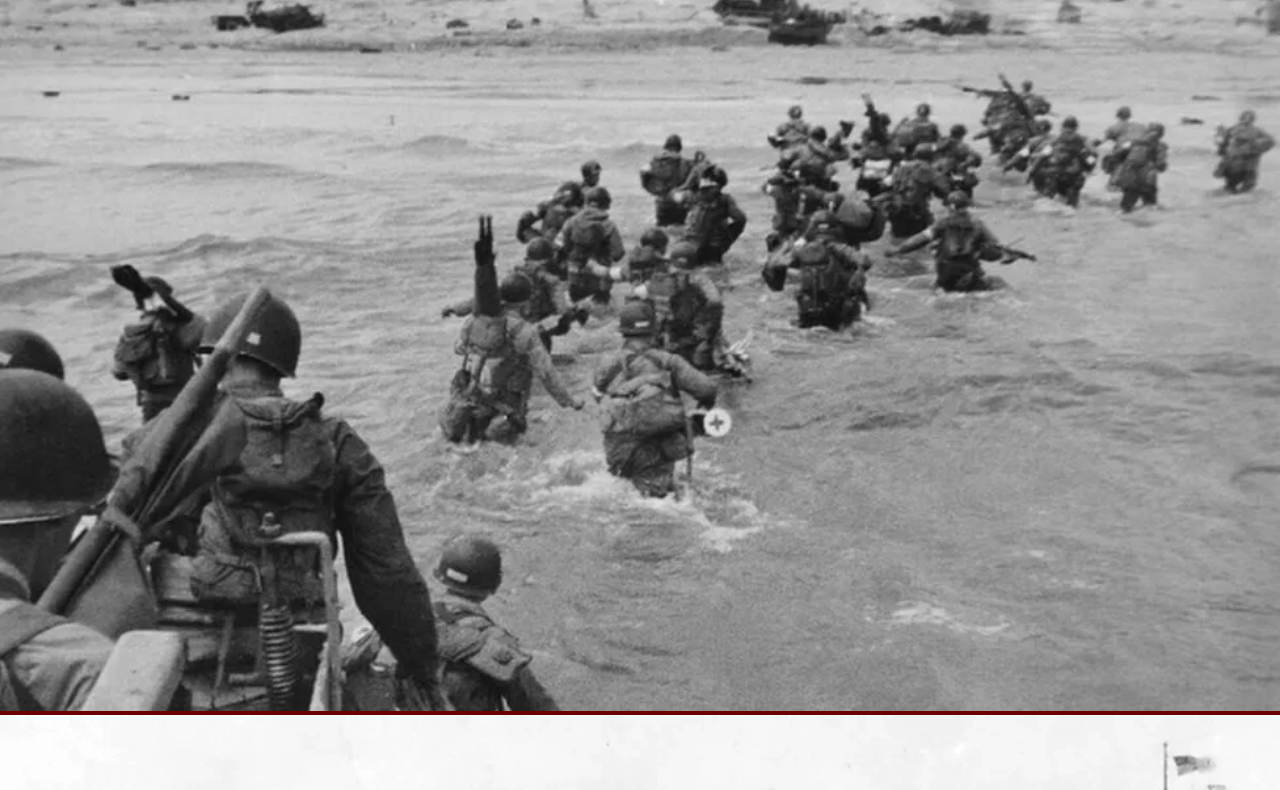
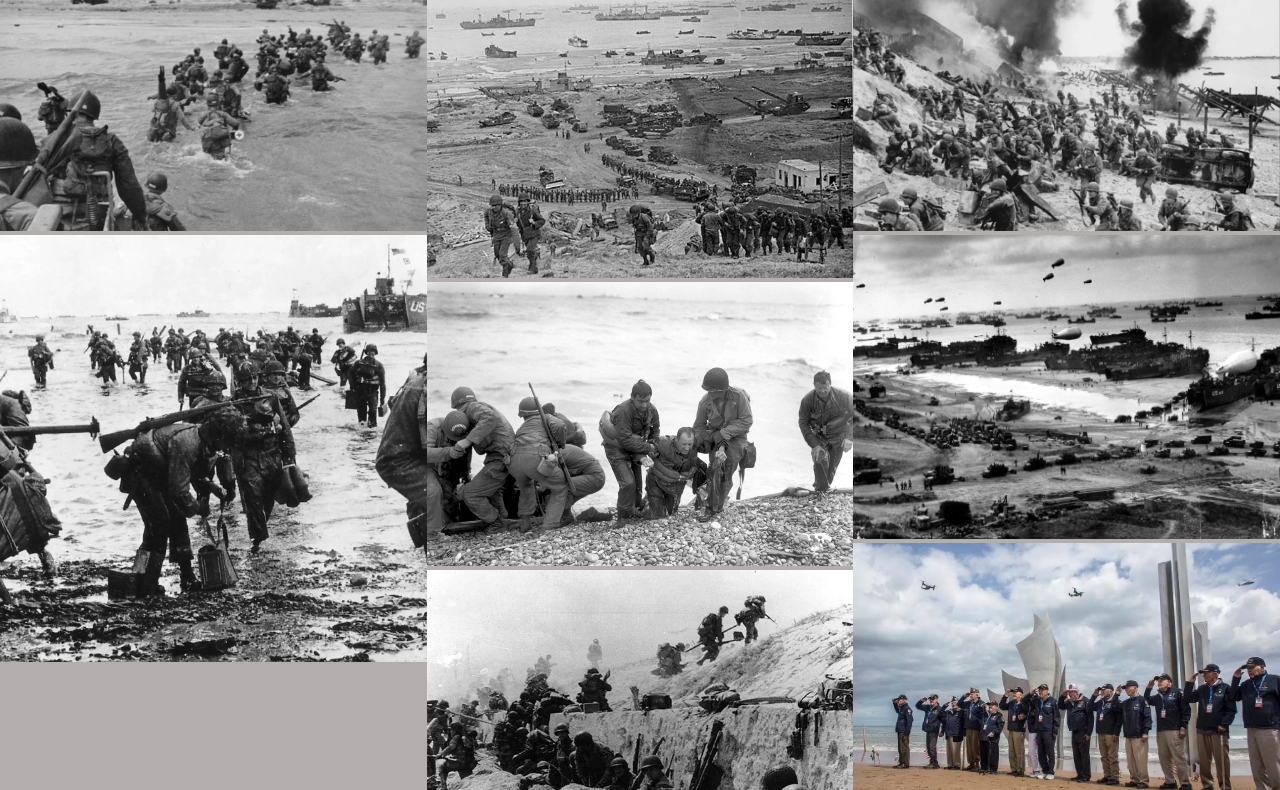
Before and after one commit to JaySinna/Dday-info, a plain HTML site: page gallery.html in a window 1280 px wide. Shown: the part 89-879 px from the top of the page. Drawn offline with Linux system fonts and the light colour scheme.

Commit message:
Make gallery responsive for larger screen sizes

```diff
--- a/assets/css/style.css
+++ b/assets/css/style.css
@@ -101,11 +101,11 @@ main {
 
 /* Gallery page */
 #photos img {
-    width: 100vw;
+    width: 100%;
 }
 
 #photos {
-    background-color: #690101;
+    background-color: #b3aeae;
 }
 
 /* Footer */
@@ -124,6 +124,15 @@ footer {
 #social-networks i {
     font-size: 170%;
     color: beige;
+}
+
+/* Media query: large or landscape phones (576px and up) */
+@media screen and (min-width: 576px) {
+    #photos {
+        column-count: 2;
+        width: 100%;
+        column-gap: 0;
+    }
 }
 
 /* Media query: tablets and larger (768px and up) */
@@ -159,6 +168,11 @@ footer {
         /* Push main content down to accomodate larger header */
         margin-top: 80px;
     }
+
+    /* Gallery */
+    #photos {
+        column-count: 2;
+    }
 }
 
 /* Media query: laptops and desktops (992px and up) */
@@ -166,4 +180,9 @@ footer {
     #navbar a:hover {
         border-bottom: 1px solid beige;
     }
+
+    /* Gallery */
+    #photos {
+        column-count: 3;
+    }
 }
```
